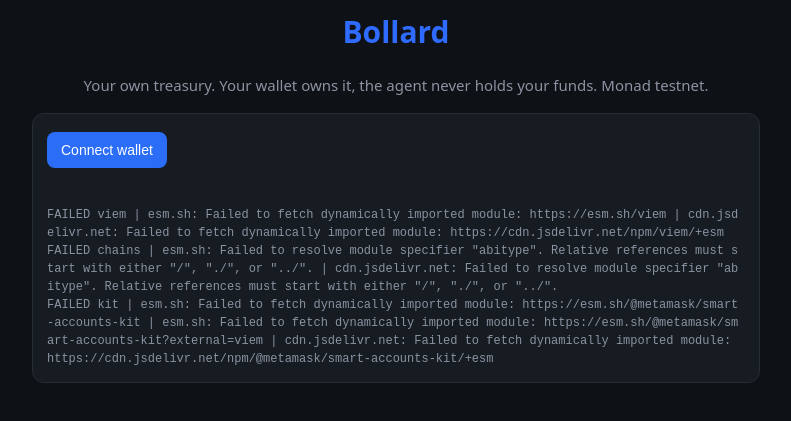
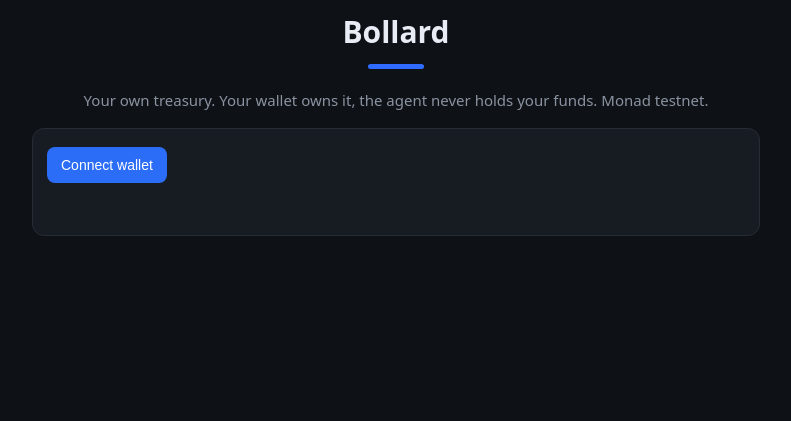
Before and after one commit to obednc-glitch/bollard, a website: page public/index.html in a window 1280 px wide. Shown: the part 157-578 px from the top of the page, without its empty margins (244-1035 px from the left). Drawn offline with nearby package versions, Linux system fonts and the light colour scheme.

Commit message:
Off-white name with blue bar, hide library debug lines

```diff
--- a/public/index.html
+++ b/public/index.html
@@ -30,7 +30,7 @@
   select, input { background:var(--bg); color:var(--text); border:1px solid var(--line); border-radius:8px; padding:9px; margin:0 6px 8px 0; font-size:14px; }
   input.s { width:90px; } input.w { width:100%; }
   .item { border-top:1px solid var(--line); padding:8px 0; }
-.brand{text-align:center;margin:10px 0 20px}.brand img{display:block;margin:0 auto 12px;border-radius:26px}.brand h1{font-size:30px;margin:0;color:#2f6bff}
+.brand{text-align:center;margin:10px 0 20px}.brand img{display:block;margin:0 auto 12px;border-radius:26px}.brand h1{font-size:30px;margin:0;color:#e8ecf5}.brand h1::after{content:"";display:block;width:56px;height:5px;border-radius:3px;background:#2f6bff;margin:10px auto 0}
 </style>
 </head>
 <body>
@@ -115,7 +115,8 @@ for (const [name, urls] of Object.entries(LIBS)) {
   if (!mods[name]) lines.push("FAILED " + name + " | " + errs.join(" | "));
   $("libs").textContent = lines.join("\n");
 }
-({ viem, chains, kit } = mods);
+&
+if (viem && chains && kit) $("libs").textContent = "";
 
 async function ensureChain(eth) {
   const c = chains.monadTestnet, hex = "0x" + c.id.toString(16);
```
Also changed, not shown: public/wallet.html (+3 -2 lines).
